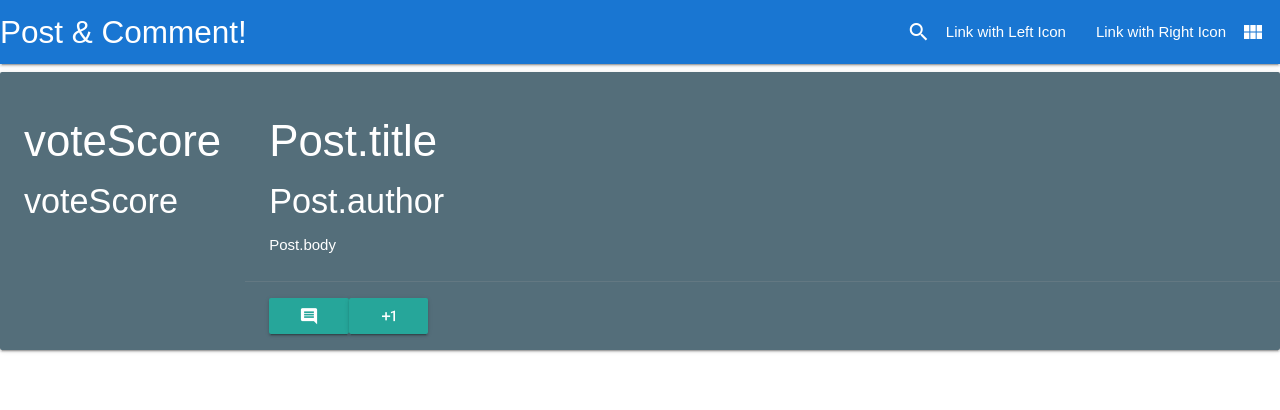
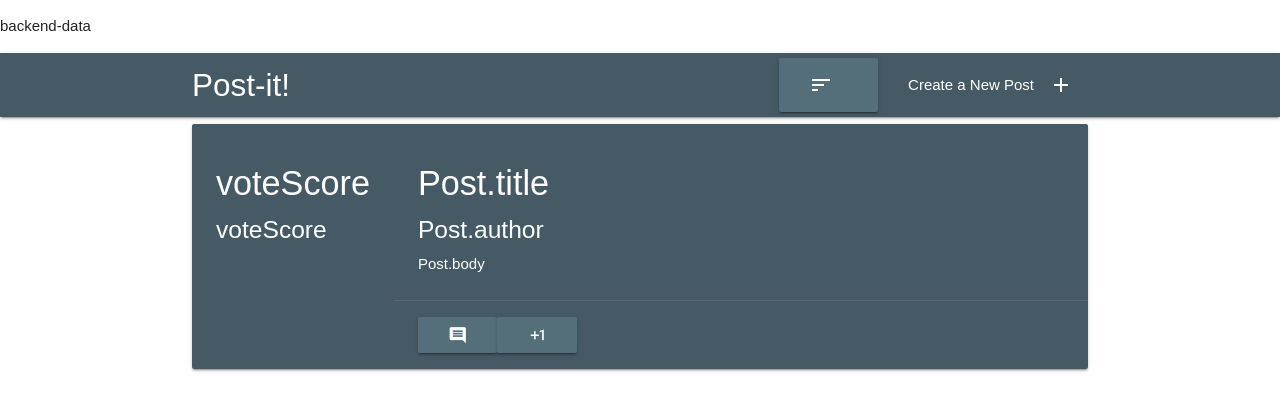
Before and after one commit to codemarq/redux-readables, a React (Create React App) app in the folder frontend/: page / in a window 1280 px wide. Shown: the top 410 px of the page. Built offline with nearby package versions, Linux system fonts and the light colour scheme; no server answers.

Commit message:
CHORE: some JSX structure and api call

```diff
--- a/frontend/package.json
+++ b/frontend/package.json
@@ -3,11 +3,15 @@
   "version": "0.1.0",
   "private": true,
   "dependencies": {
+    "form-serialize": "^0.7.2",
+    "prop-types": "^15.6.0",
     "react": "^15.6.1",
     "react-dom": "^15.6.1",
     "react-redux": "^5.0.6",
+    "react-router-dom": "^4.2.2",
     "react-scripts": "1.0.13",
-    "redux": "^3.7.2"
+    "redux": "^3.7.2",
+    "sort-by": "^1.2.0"
   },
   "scripts": {
     "start": "react-scripts start",
--- a/frontend/public/index.html
+++ b/frontend/public/index.html
@@ -1,8 +1,8 @@
-<!doctype html>
+<!DOCTYPE html>
 <html lang="en">
   <head>
     <meta charset="utf-8">
-    <meta name="viewport" content="width=device-width, initial-scale=1, shrink-to-fit=no">
+    <meta name="viewport" content="width=device-width initial-scale=1.0">
     <meta name="theme-color" content="#000000">
     <!--
       manifest.json provides metadata used when your web app is added to the
@@ -29,7 +29,7 @@
     <!--
       title
     -->
-    <title>Readable</title>
+    <title>Post-it!</title>
   </head>
   <body>
     <noscript>
--- a/frontend/src/components/App.js
+++ b/frontend/src/components/App.js
@@ -1,13 +1,40 @@
 import React, { Component } from 'react'
+import { Route } from 'react-router-dom'
 import Header from './Header'
 import Post from './Post'
 
 class App extends Component {
+  constructor(props) {
+    super(props);
+    this.state = {
+      backend: 'backend-data'
+    }
+  }
+
+  componentDidMount() {
+    const url = `${process.env.REACT_APP_BACKEND}/categories`;
+    console.log('fetching from url', url);
+    fetch(url, { headers: { 'Authorization': 'whatever-you-want' },
+                 credentials: 'include' } )
+      .then( (res) => { return(res.text()) })
+      .then((data) => {
+        this.setState({backend:data});
+      });
+  }
+
+
   render() {
     return (
       <div className='App'>
-        <Header />
-        <Post />
+        <Route exact path='/' render={() => (
+          <div>
+          <p>{this.state.backend}</p>
+            <Header
+              categories={this.state}
+            />
+            <Post />
+          </div>
+        )}/>
       </div>
     );
   }
--- a/frontend/src/components/Header.js
+++ b/frontend/src/components/Header.js
@@ -1,15 +1,22 @@
 import React from 'react'
+import { Link } from 'react-router-dom'
 
-const Header = function (props) {
+const Header = function ({ categories }) {
+  if (categories.length === 0) {
+    return <p>Unable to load Categories...</p>
+  }
+
   return (
     <header>
       <nav>
-          <div className="nav-wrapper blue darken-2">
-            <a href="#!" className="brand-logo">Post & Comment!</a>
+        <div className="nav-wrapper blue-grey darken-2">
+          <div className='container'>
+            <a href="#!" className="brand-logo">Post-it!</a>
             <ul className="right hide-on-med-and-down">
-              <li><a href="sass.html"><i className="material-icons left">search</i>Link with Left Icon</a></li>
-              <li><a href="badges.html"><i className="material-icons right">view_module</i>Link with Right Icon</a></li>
+              <li><Link to="/sortByCat" className='waves-effect waves light btn-large blue-grey darken-1'><i className="material-icons left">sort</i>{console.log(categories)} </Link></li>
+              <li><Link to="/create"><i className="material-icons right">add</i>Create a New Post</Link></li>
             </ul>
+          </div>
         </div>
       </nav>
 
--- a/frontend/src/components/Post.js
+++ b/frontend/src/components/Post.js
@@ -3,21 +3,25 @@ import React, { Component } from 'react'
 class Post extends Component {
   render() {
     return (
-      <div className="col s12 m7">
-        <div className="card horizontal blue-grey darken-1">
+      <div className='container'>
+        <div className='row'>
+          <div className="col s12">
+            <div className="card horizontal blue-grey darken-2">
               <div className='card-content white-text'>
-            <span><h3>voteScore</h3></span>
                 <span><h4>voteScore</h4></span>
+                <span><h5>voteScore</h5></span>
               </div>
               <div className="card-stacked">
                 <div className="card-content white-text">
-              <h3 className="header white-text">Post.title</h3>
-              <h4 className='header white-text'>Post.author</h4>
+                  <h4 className="header white-text">Post.title</h4>
+                  <h5 className='header white-text'>Post.author</h5>
                   <p>Post.body</p>
                 </div>
                 <div className="card-action">
-              <button className='btn'><i className='material-icons'>comment</i></button>
-              <button className='btn'><i className='material-icons'>exposure_plus_1</i></button>
+                  <button className='btn blue-grey darken-1'><i className='material-icons'>comment</i></button>
+                  <button className='btn blue-grey darken-1'><i className='material-icons'>exposure_plus_1</i></button>
+                </div>
+              </div>
             </div>
           </div>
         </div>
--- a/frontend/src/index.js
+++ b/frontend/src/index.js
@@ -1,8 +1,11 @@
 import React from 'react';
 import ReactDOM from 'react-dom';
+import { BrowserRouter } from 'react-router-dom';
 import './index.css';
 import App from './components/App';
 import registerServiceWorker from './registerServiceWorker';
 
-ReactDOM.render(<App />, document.getElementById('root'));
+ReactDOM.render(
+  <BrowserRouter><App/></BrowserRouter>,
+  document.getElementById('root'));
 registerServiceWorker();
```
Also changed, not shown: 1 other file (tests, documents, lock files or other folders). Lines whose indentation alone changed are shown as unchanged.
